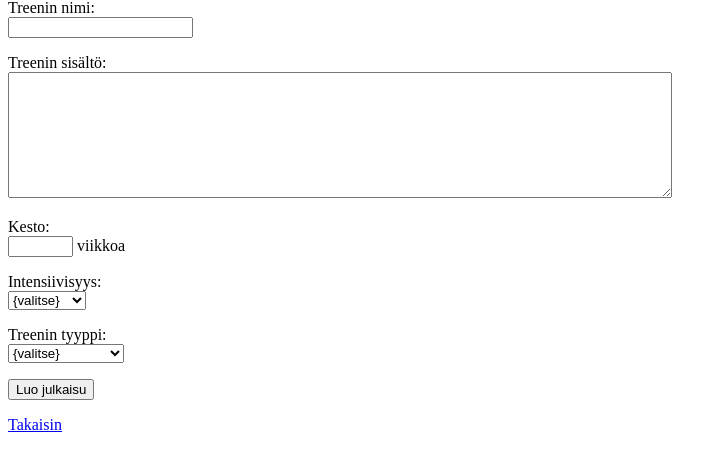
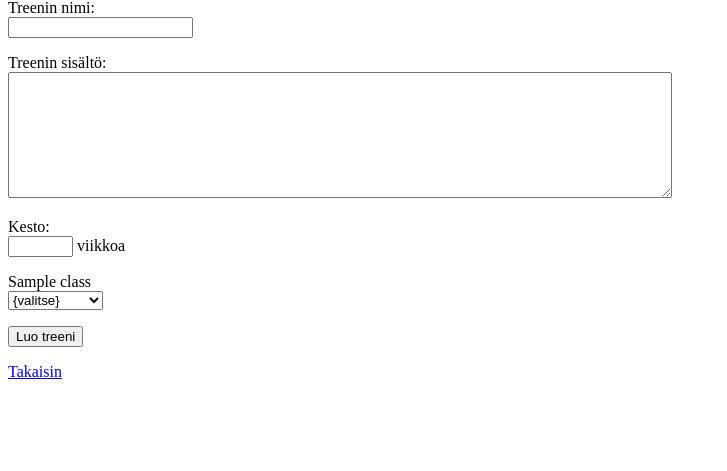
Before and after one commit to stella659/treeniohjelmat, a Flask app: template templates/new_workout.html in a window 1280 px wide. Shown: the part 81-552 px from the top of the page, without its empty margins (0-727 px from the left). Run offline with Flask 3, Linux system fonts and the light colour scheme; the template is opened without the code that fills it: most values are stand-ins (such as "Sample title", 1, 10 or a date in 2020).

Commit message:
Store classes in database

```diff
--- a/app.py
+++ b/app.py
@@ -49,7 +49,8 @@ def show_workout(workout_id):
 @app.route("/new_workout")
 def new_workout():
     require_login()
-    return render_template("new_workout.html")
+    classes = workouts.get_all_classes()
+    return render_template("new_workout.html", classes=classes)
 
 @app.route("/create_workout", methods=["POST"])
 def create_workout():
@@ -67,12 +68,10 @@ def create_workout():
     user_id = session["user_id"]
 
     classes = []
-    intensity = request.form["intensity"]
-    if intensity:
-        classes.append(("Intensiivisyys", intensity))
-    type = request.form["type"]
-    if type:
-        classes.append(("Treenin tyyppi", type))
+    for entry in request.form.getlist("classes"):
+        if entry:
+            parts = entry.split(":")
+            classes.append((parts[0], parts[1]))
 
     workouts.add_workout(title, description, duration, user_id, classes)
 
--- a/schema.sql
+++ b/schema.sql
@@ -12,6 +12,12 @@ CREATE TABLE workouts(
     user_id INTEGER REFERENCES users
 );
 
+CREATE TABLE classes(
+    id INTEGER PRIMARY KEY,
+    title TEXT,
+    value TEXT
+);
+
 CREATE TABLE workout_classes(
     id INTEGER PRIMARY KEY,
     workout_id INTEGER REFERENCES workouts,
--- a/templates/new_workout.html
+++ b/templates/new_workout.html
@@ -20,25 +20,18 @@
         Kesto: <br />
         <input type="text" name="duration" size="5" pattern="[1-9][0-9]{0,2}" required/> viikkoa
     </p>
+    {% for class in classes%}
     <p>
-        Intensiivisyys: <br />
-        <select name="intensity">
+      {{ class }} <br />
+        <select name="classes">
           <option value="">{valitse}</option>
-          <option value="matala">matala</option>
-          <option value="keskitaso">keskitaso</option>
-          <option value="korkea">korkea</option>
+          {% for option in classes [class] %}
+          <option value="{{ class }}:{{ option }}">{{ option }}</option>
+          {% endfor %}
         </select>
+        {% endfor%}
     </p>
-    <p>
-      Treenin tyyppi: <br />
-      <select name="type">
-        <option value="">{valitse}</option>
-        <option value="cardio">cardio</option>
-        <option value="voimaharjoittelu">voimaharjoittelu</option>
-        <option value="yhdistelmä">yhdistelmä</option>
-      </select>
-    </p>
-    <input type="submit" value="Luo julkaisu" />
+    <input type="submit" value="Luo treeni" />
   </form>
   <p>
     <a href="/">Takaisin</a>
```
Also changed, not shown: init.sql (added, +9 -0 lines), workouts.py (+11 -0 lines).
